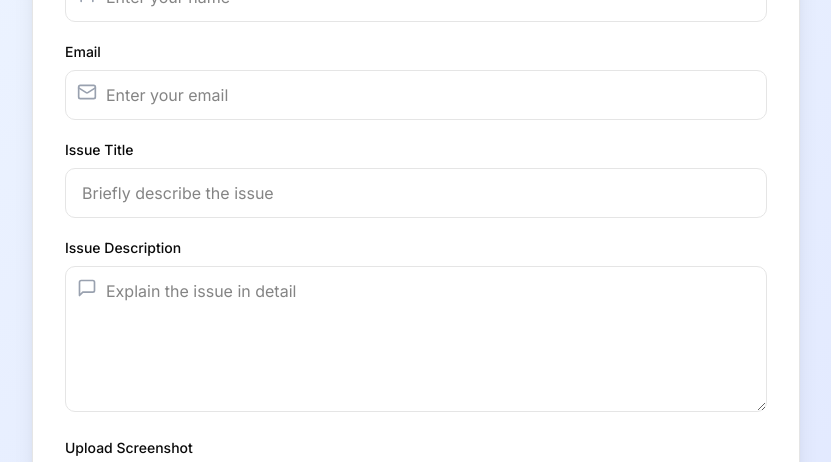
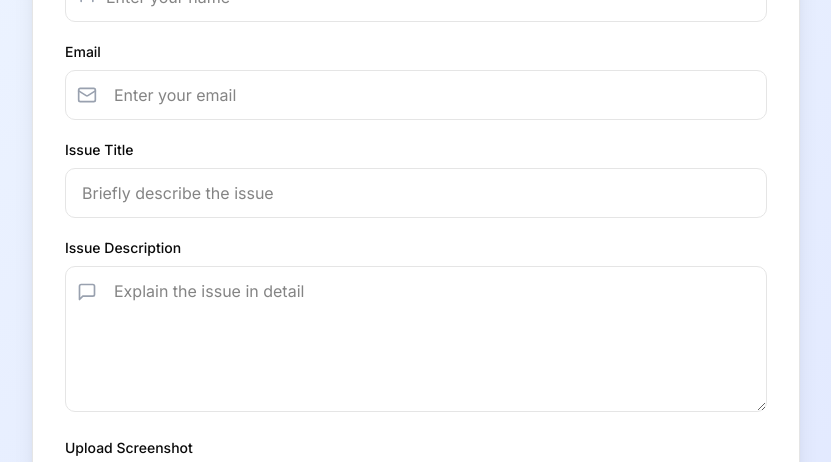
Before and after one commit to iyumtush/DOCCLG, a Next.js app in the folder DOCCLG-frontend/: page /support in a window 1280 px wide. Shown: the part 261-723 px from the top of the page, without its empty margins (224-1055 px from the left). Built offline with nearby package versions, Linux system fonts and the light colour scheme.

Commit message:
Support page missalign text with icon update

```diff
--- a/DOCCLG-frontend/src/app/support/page.tsx
+++ b/DOCCLG-frontend/src/app/support/page.tsx
@@ -116,12 +116,12 @@ export default function SupportPage() {
             <div>
               <label className="block text-sm font-medium mb-2">Email</label>
               <div className="relative">
-                <Mail className="absolute left-3 top-3 w-5 h-5 text-gray-400" />
+                <Mail className="absolute left-3 top-1/2 -translate-y-1/2 w-5 h-5 text-gray-400" />
                 <input
                   type="email"
                   value={form.email}
                   onChange={(e) => setForm({ ...form, email: e.target.value })}
-                  className="w-full border rounded-lg pl-10 pr-4 py-3"
+                  className="w-full border rounded-lg pl-12 pr-4 py-3"
                   placeholder="Enter your email"
                 />
               </div>
@@ -141,12 +141,12 @@ export default function SupportPage() {
             <div>
               <label className="block text-sm font-medium mb-2">Issue Description</label>
               <div className="relative">
-                <MessageSquare className="absolute left-3 top-3 w-5 h-5 text-gray-400" />
+                <MessageSquare className="absolute left-3 top-4 w-5 h-5 text-gray-400" />
                 <textarea
                   rows={5}
                   value={form.description}
                   onChange={(e) => setForm({ ...form, description: e.target.value })}
-                  className="w-full border rounded-lg pl-10 pr-4 py-3"
+                  className="w-full border rounded-lg pl-12 pr-4 py-3"
                   placeholder="Explain the issue in detail"
                 />
               </div>
```
